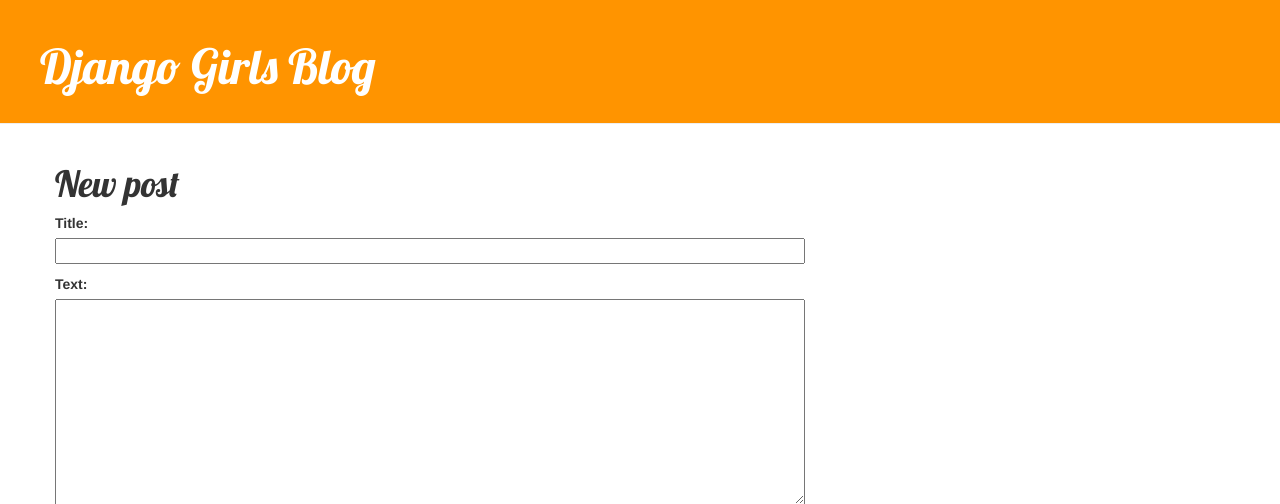
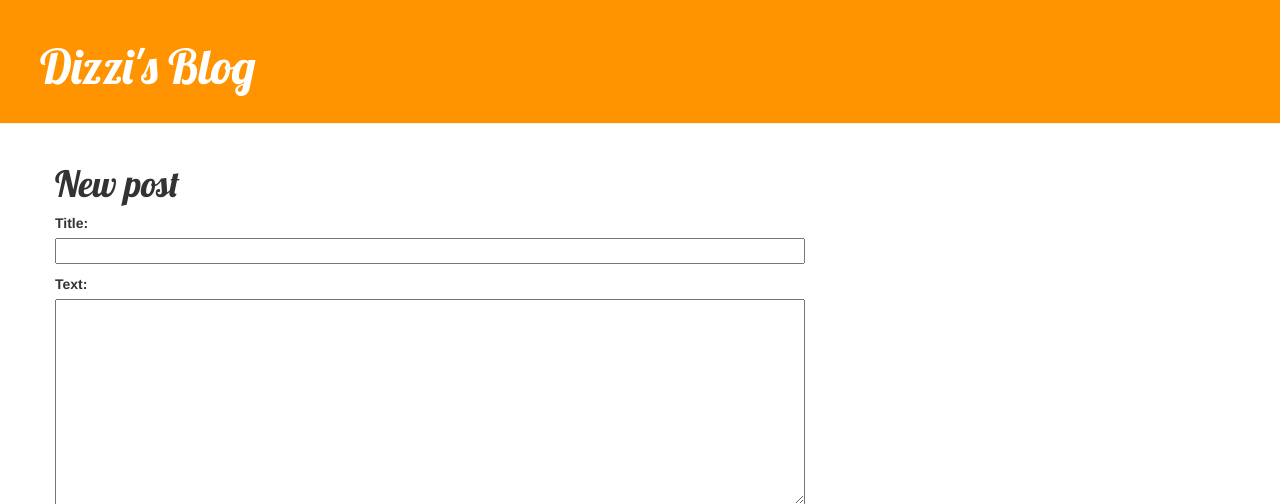
Before and after one commit to gusrl4025/my-first-blog, a Django app: page /post/new in a window 1280 px wide. Shown: the top 504 px of the page. Run offline with Django 3.2, Linux system fonts and the light colour scheme; some libraries are stand-ins or nearby versions.

Commit message:
Changed blog's name

```diff
--- a/blog/templates/blog/base.html
+++ b/blog/templates/blog/base.html
@@ -9,7 +9,7 @@
     </head>
     <body>
         <div class="page-header">
-            <h1><a href="/">Django Girls Blog</a></h1>
+            <h1><a href="/">Dizzi's Blog</a></h1>
         </div>
         {% if user.is_authenticated %}
             <a href="{% url 'post_new' %}" class="top-menu"><span class="glyphicon glyphicon-plus"></span></a>
```
